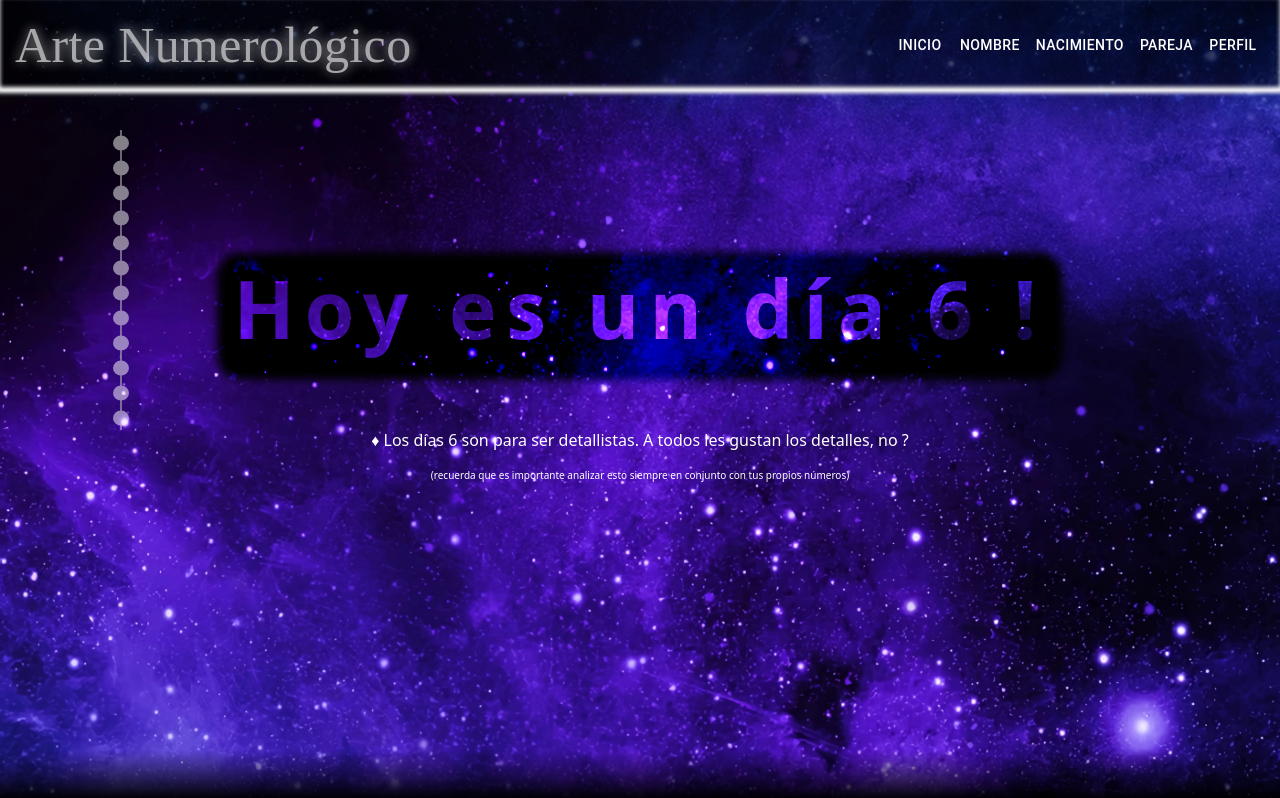
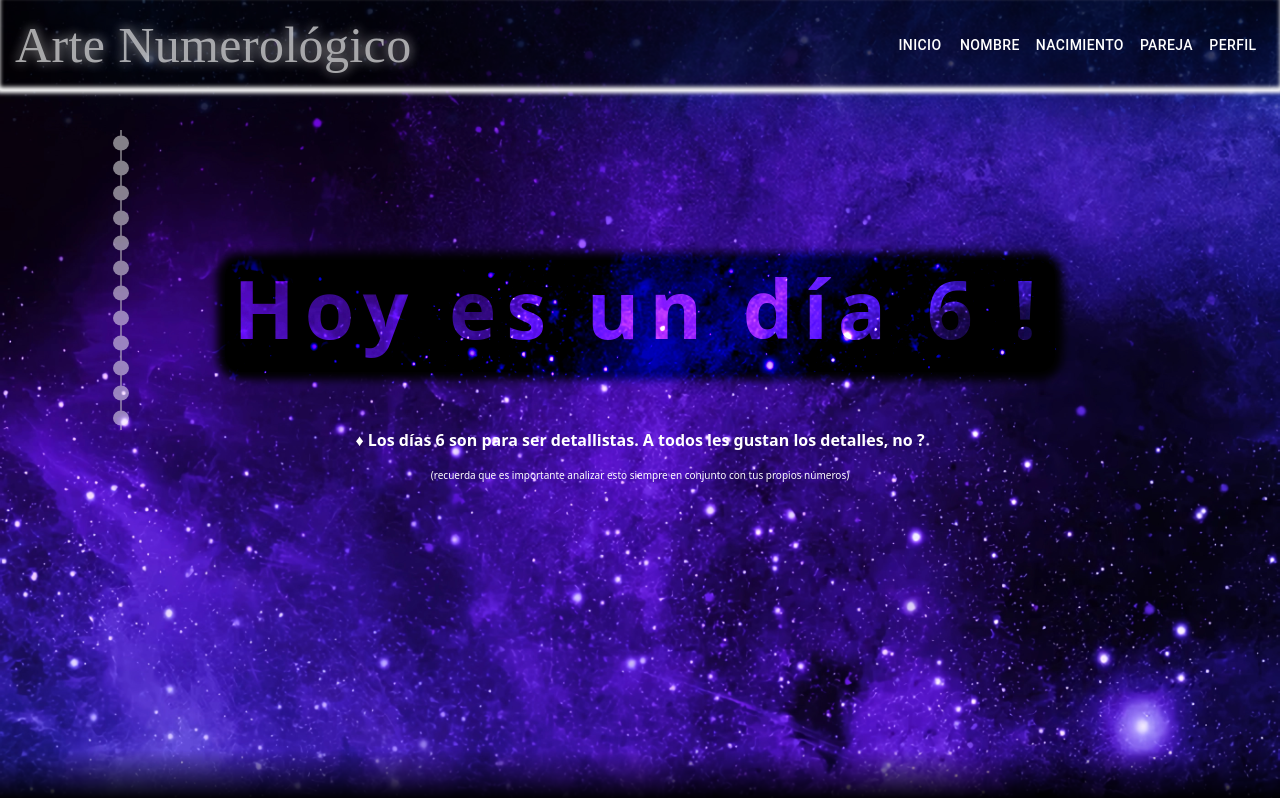
Before and after one commit to JuanJFarina/mern-arte-numerologico, a React (Create React App) app in the folder client/: page / in a window 1280 px wide. Shown: the top 798 px of the page. Built offline with nearby package versions, Linux system fonts and the light colour scheme; a web font is replaced by a local one.

Commit message:
improved home text

```diff
--- a/client/src/pages/Home.js
+++ b/client/src/pages/Home.js
@@ -53,9 +53,9 @@ export default function Home() {
         <div className="col-10 col-sm-8">
           <div style={{height: '20vh'}}></div>
           <h1 className="numeroDelDia">Hoy es un día {todaysNumber} !</h1><br /> <br />
-          <p style={{textAlign:'center'}}>&diams; {diaText[todaysNumber-1]}</p>
+          <p style={{textAlign:'center', fontWeight:'700'}}>&diams; {diaText[todaysNumber-1]}</p>
           {
-            user ? <p style={{textAlign:'center'}}>&diams; {diaPersonal[personalNumber-1]} </p> : <p style={{textAlign:'center',fontSize:"10px"}}> (recuerda que es importante analizar esto siempre en conjunto con tus propios números)</p>
+            user ? <p style={{textAlign:'center', fontWeight:'700'}}>&diams; {diaPersonal[personalNumber-1]} </p> : <p style={{textAlign:'center',fontSize:"10px"}}> (recuerda que es importante analizar esto siempre en conjunto con tus propios números)</p>
           }
           <div className="halfPage"></div>
           <section>
```
